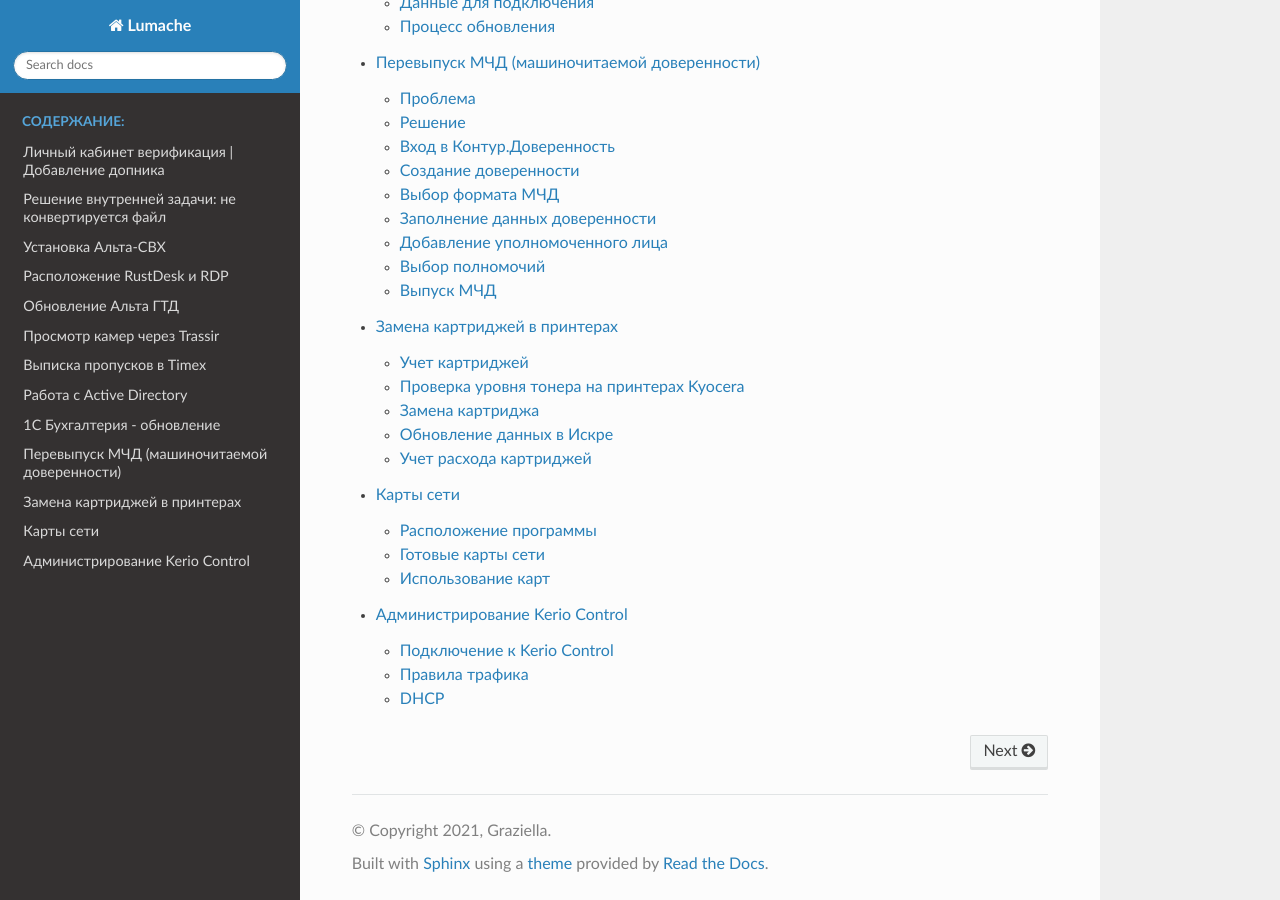
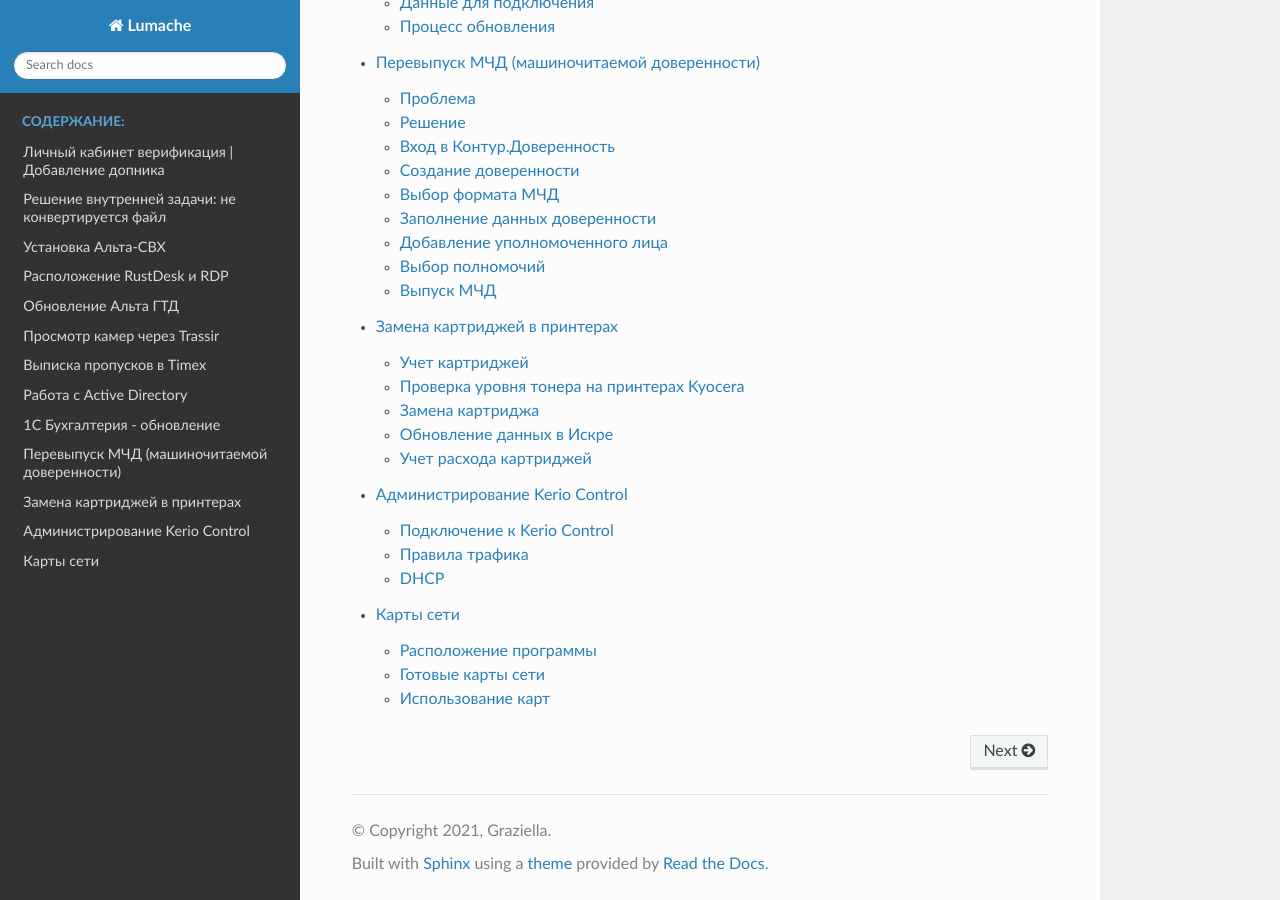
Before and after one commit to RdotF/docs, a Sphinx documentation site: the page built from docs/source/index.rst, in a window 1280 px wide and 900 px high, scrolled down 1458 px. Built offline with Sphinx 7.4.7 and the Read the Docs theme 3.1.0, drawn with Linux system fonts in a browser that asks for light colours.

```diff
--- a/docs/source/index.rst
+++ b/docs/source/index.rst
@@ -21,5 +21,5 @@
    1C-update
    kontur
    print
+   kerio
    net_map
-   kerio
```
